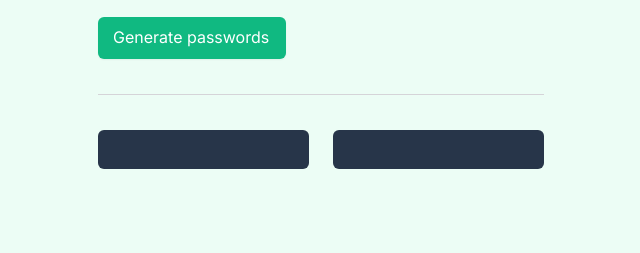
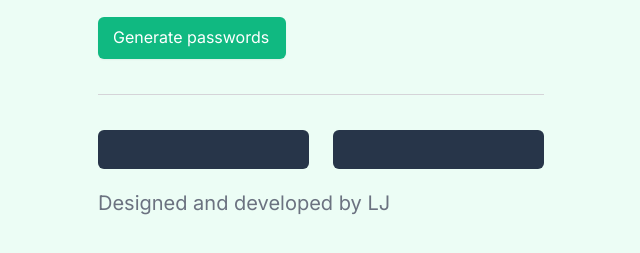
Before and after one commit to lajafar/password-generator, a website built with Vite: page index.html in a window 1280 px wide. Shown: the part 315-568 px from the top of the page, without its empty margins (102-742 px from the left). Built offline with nearby package versions, Linux system fonts and the light colour scheme.

Commit message:
added text

```diff
--- a/index.html
+++ b/index.html
@@ -17,6 +17,7 @@
             <div class="pswrd" id="password-1"></div>
             <div class="pswrd" id="password-2"></div>
         </div>
+        <p>Designed and developed by LJ</p>
         <script src="index.js" type="module"></script>
     </body>
 </html>
```
